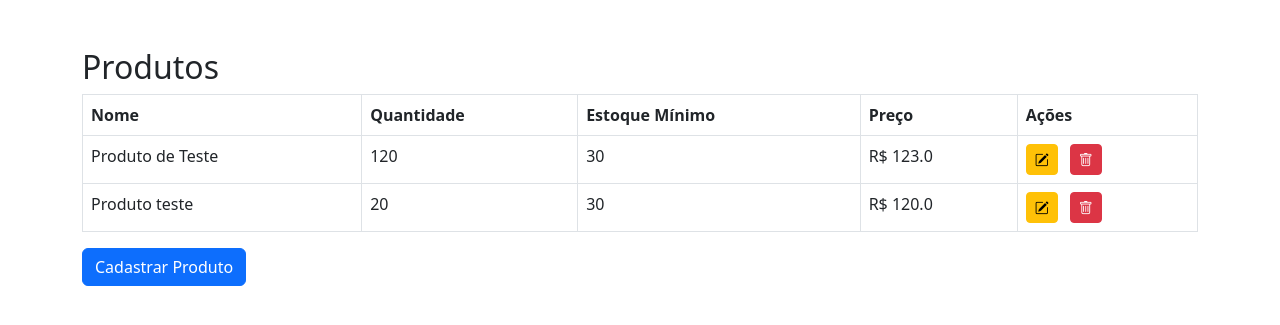
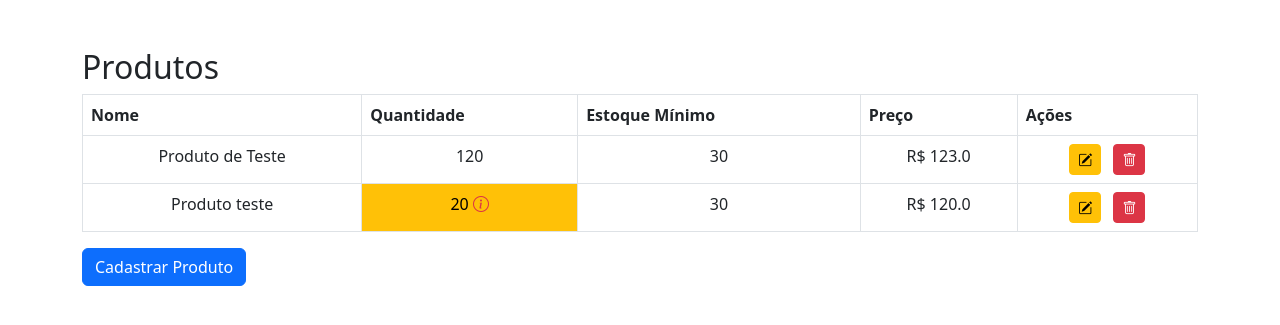
Before and after one commit to estudoalexandre/projeto-estoque-fecaf, a Flask app: page / in a window 1280 px wide. Shown: the part 56-381 px from the top of the page. Run offline with Flask 3, Linux system fonts and the light colour scheme; a user stored in the database is signed in; data comes from the database, SQL or seed files in the repository; both versions use the stored data as it was after the commit; some libraries are stand-ins or nearby versions.

Commit message:
Adicionando texto e visual diferente para produtos abaixo do estoque minimo

```diff
--- a/app/templates/dashboard.html
+++ b/app/templates/dashboard.html
@@ -17,9 +17,15 @@
         </thead>
         <tbody>
             {% for produto in todos_produtos %}
-            <tr>
+            <tr class="text-center">
                 <td>{{ produto.nome }}</td>
+                {% if produto.quantidade < produto.minimo_estoque %}
+                <td class="text-black bg-warning" title="Quantidade abaixo do mínimo">{{ produto.quantidade }}
+                    <i class="bi bi-info-circle text-danger" data-bs-toggle="tooltip" data-bs-placement="top" title="Quantidade abaixo do mínimo"></i>
+                </td>
+                {% else %}
                 <td>{{ produto.quantidade }}</td>
+                {% endif %}
                 <td>{{ produto.minimo_estoque }}</td>
                 <td>R$ {{ produto.preco_unitario }}</td>
                 {% if current_user.nivel_funcao != 'comum' %}
```
Also changed, not shown: instance/db.sqlite3.
